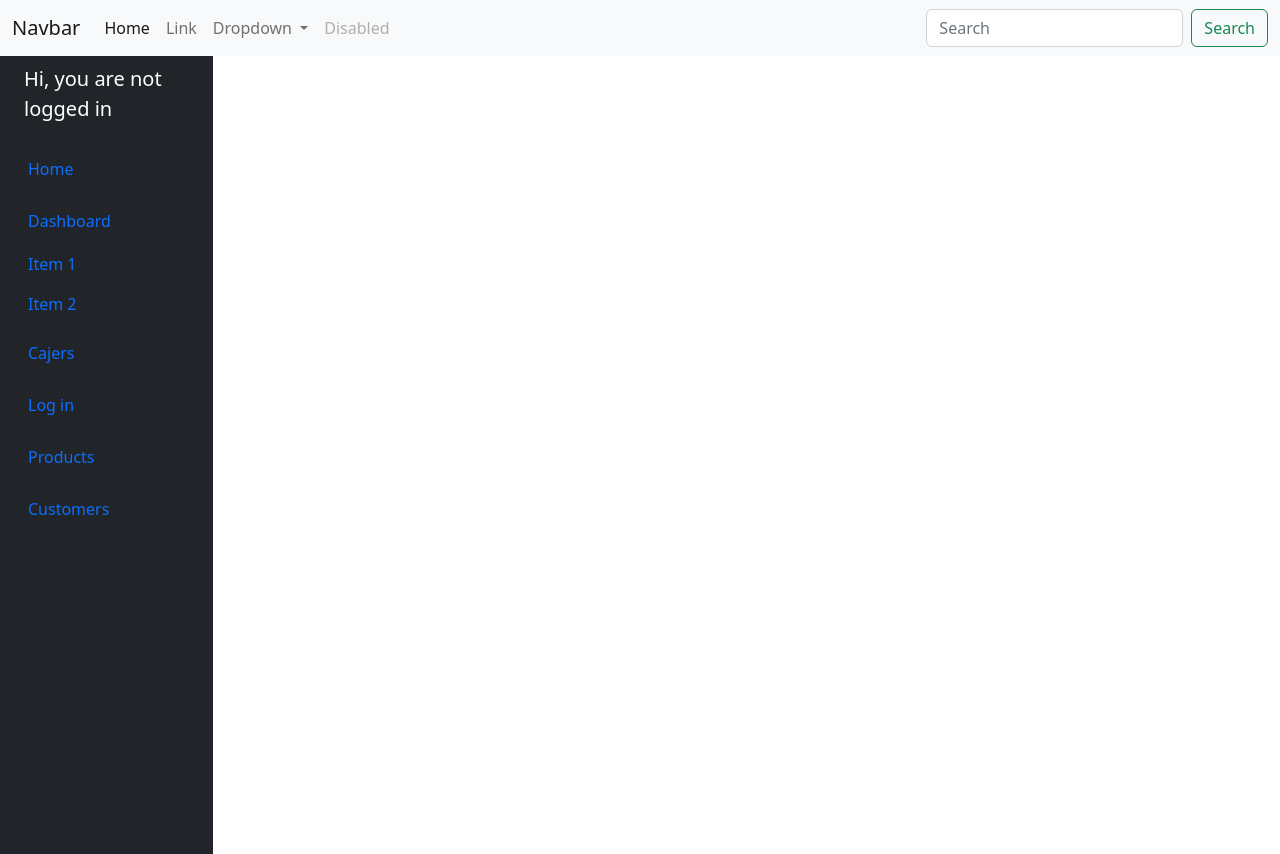
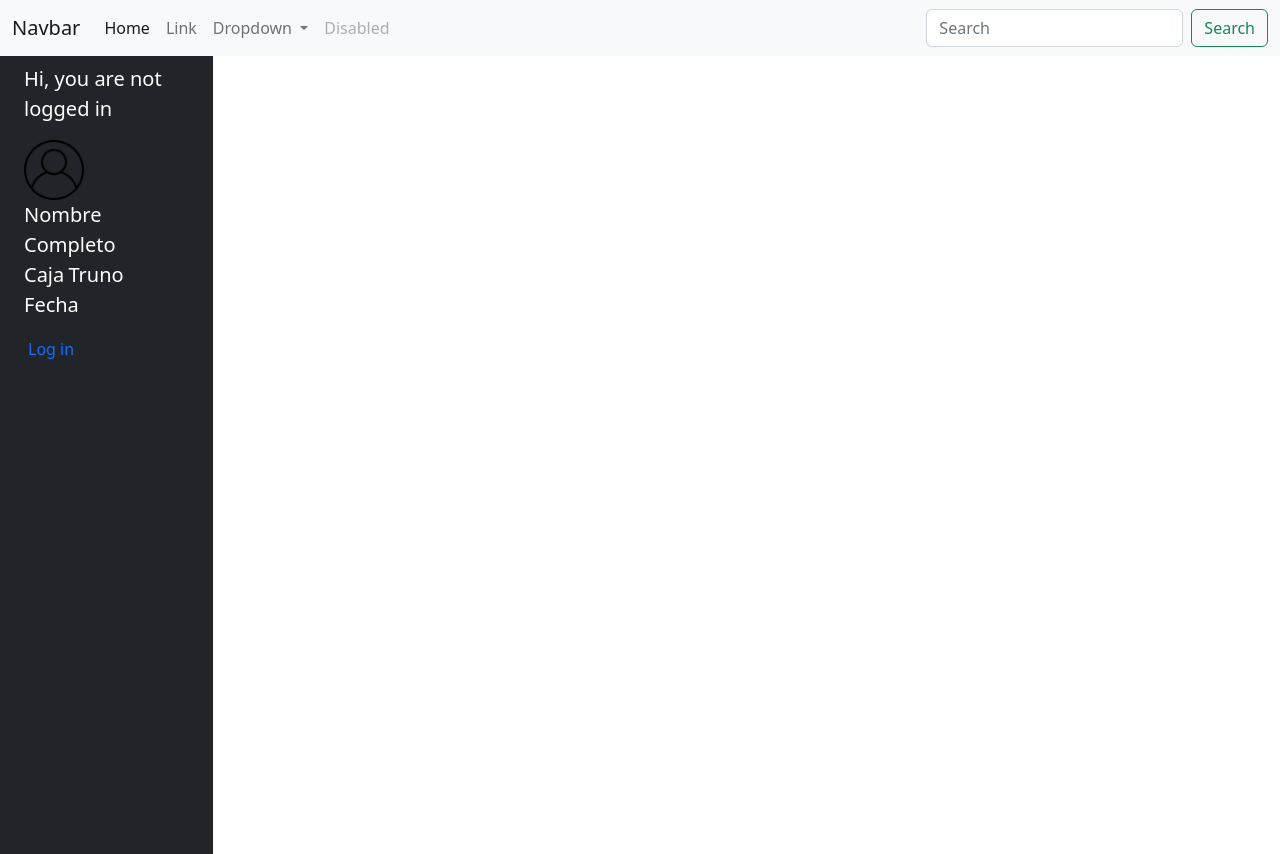
Before and after one commit to Franco-Ball/ProyectoIntegradorSupermarket, a Django app: page /cajeros/base/ in a window 1280 px wide. Shown: the top 854 px of the page. Run offline with Django 4.2, Linux system fonts and the light colour scheme.

Commit message:
cajero process

```diff
--- a/conf/templates/cajeros/base.html
+++ b/conf/templates/cajeros/base.html
@@ -9,10 +9,7 @@
   <body>
     {% include 'header.html' %}
     <div class:"main">
-      {% include 'sidebar.html' %}
-    </div>
-    <div>
-        {% include 'cajeros/info_cajero.html' %}
+      {% include 'cajeros/sidebar.html' %}
     </div>
 
     {% include 'footer.html' %}
--- a/conf/templates/cajeros/info_cajero.html
+++ /dev/null
@@ -1,24 +0,0 @@
-  <div class="card">
-    <div class="img-bx">
-      <img src="https://i.postimg.cc/dQ7zWbS5/img-4.jpg" alt="img" />
-    </div>
-    <div class="content">
-      <div class="detail">
-        <h2>Emilia Roy<br /><span>Senior Designer</span></h2>
-        <ul class="sci">
-          <li>
-            <a href="#"><i class="fab fa-facebook-f"></i></a>
-          </li>
-          <li>
-            <a href="#"><i class="fab fa-twitter"></i></a>
-          </li>
-          <li>
-            <a href="#"><i class="fab fa-linkedin-in"></i></a>
-          </li>
-          <li>
-            <a href="#"><i class="fab fa-instagram"></i></a>
-          </li>
-        </ul>
-      </div>
-    </div>
-  </div>
--- /dev/null
+++ b/conf/templates/cajeros/sidebar.html
@@ -0,0 +1,45 @@
+{% load static %}
+
+<div class="container-fluid">
+    <div class="row flex-nowrap">
+        <div class="col-auto col-md-3 col-xl-2 px-sm-2 px-0 bg-dark">
+            <div class="d-flex flex-column align-items-center align-items-sm-start px-3 pt-2 text-white min-vh-100">
+                {% if user.is_authenticated %}
+                <a href="/" class="d-flex align-items-center pb-3 mb-md-0 me-md-auto text-white text-decoration-none">
+                    <span class="fs-5 d-none d-sm-inline">Hi {{ user.username }}!</span>
+                </a>
+                {% else %}
+                <a href="/" class="d-flex align-items-center pb-3 mb-md-0 me-md-auto text-white text-decoration-none">
+                    <span class="fs-5 d-none d-sm-inline">Hi, you are not logged in</span>
+                </a>
+                {%endif%}
+                <ul class="nav nav-pills flex-column mb-sm-auto mb-0 align-items-center align-items-sm-start" id="menu">
+                    <li class="nav-item">
+                        <img src="{% static 'confApp/images/cajero_icon.png' %}" alt="img" style="height: 60px; height: 60px;"/>
+                    </li>
+                    <li class="nav-item">
+                        <span class="fs-5 d-none d-sm-inline">Nombre Completo</span>
+                    </li>
+                    <li class="nav-item">
+                        <span class="fs-5 d-none d-sm-inline">Caja</span>
+                        <span class="fs-5 d-none d-sm-inline">Truno</span>
+                    </li>
+                    <li class="nav-item">
+                        <span class="fs-5 d-none d-sm-inline">Fecha</span>
+                    </li>
+                    <li class="nav-item">
+                        {% if user.is_authenticated %}
+                        <a href="http://127.0.0.1:8000/accounts/logout/" class="nav-link align-middle px-0">
+                            <i class="fs-4 bi-bootstrap" href="http://127.0.0.1:8000/accounts/logout/"></i> <span class="ms-1 d-none d-sm-inline">Log out</span>
+                        </a>
+                        {% else %}
+                        <a href="http://127.0.0.1:8000/accounts/login/" class="nav-link align-middle px-0">
+                            <i class="fs-4 bi-bootstrap" href="http://127.0.0.1:8000/accounts/login/"></i> <span class="ms-1 d-none d-sm-inline">Log in</span></a>
+                        {% endif %}
+                    </li>
+                </ul>
+                <hr>
+            </div>
+        </div>
+    </div>
+</div>
```
Also changed, not shown: conf/static/signin.css (deleted, +0 -1 lines), conf/confApp/static/confApp/images/cajero_icon.png (added).
